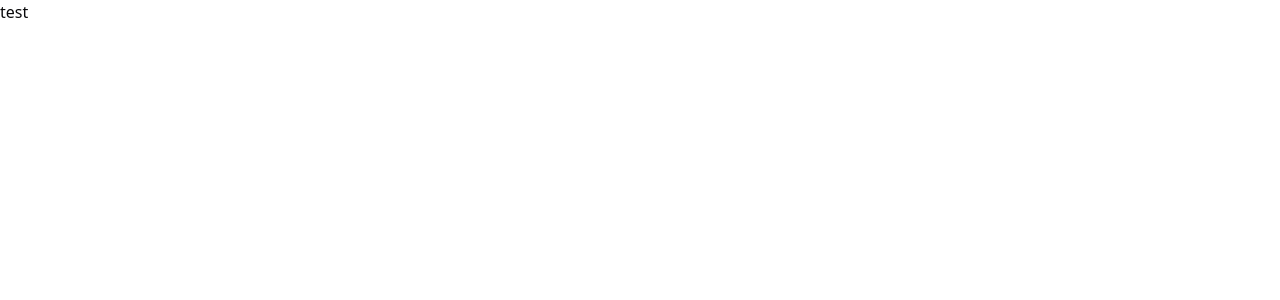
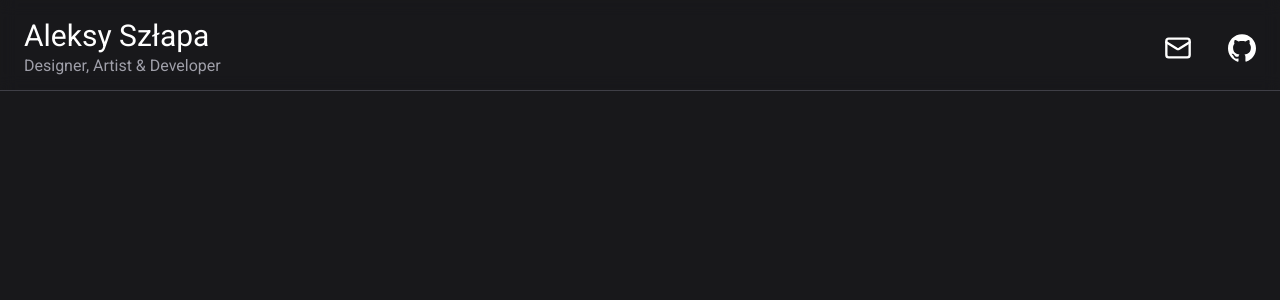
Before and after one commit to a-szlapa/portfolio_site, a React (Vite) app: page / in a window 1280 px wide. Shown: the top 300 px of the page. Built offline with nearby package versions, Linux system fonts and the light colour scheme.

Commit message:
feat: add site header, custom github icon component, and Lucide

```diff
--- a/src/App.tsx
+++ b/src/App.tsx
@@ -1,12 +1,13 @@
-import React from "react"
+import SiteHeader from "./custom-elements/custom-page-modules/SiteHeader";
 
 const App = () => {
   return (
-    <div>
-      <div className="">
-        <h1>test</h1>
+    <>
+      <div className="bg-zinc-900 min-h-screen font-(family-name:--font-roboto)">
+        <SiteHeader/>
+
       </div>
-    </div>
+    </>
   )
 }
 
--- /dev/null
+++ b/src/custom-elements/custom-icons/GitHubIcon.tsx
@@ -0,0 +1,13 @@
+// components/icons/GitHubIcon.tsx
+export function GitHubIcon({ className }: { className?: string }) {
+  return (
+    <svg
+      role="img"
+      viewBox="0 0 24 24"
+      className={className}
+      fill="currentColor"
+    >
+      <path d="M12 .297c-6.63 0-12 5.373-12 12 0 5.303 3.438 9.8 8.205 11.385.6.113.82-.258.82-.577 0-.285-.01-1.04-.015-2.04-3.338.724-4.042-1.61-4.042-1.61C4.422 18.07 3.633 17.7 3.633 17.7c-1.087-.744.084-.729.084-.729 1.205.084 1.838 1.236 1.838 1.236 1.07 1.835 2.809 1.305 3.495.998.108-.776.417-1.305.76-1.605-2.665-.3-5.466-1.332-5.466-5.93 0-1.31.465-2.38 1.235-3.22-.135-.303-.54-1.523.105-3.176 0 0 1.005-.322 3.3 1.23.96-.267 1.98-.399 3-.405 1.02.006 2.04.138 3 .405 2.28-1.552 3.285-1.23 3.285-1.23.645 1.653.24 2.873.12 3.176.765.84 1.23 1.91 1.23 3.22 0 4.61-2.805 5.625-5.475 5.92.42.36.81 1.096.81 2.22 0 1.606-.015 2.896-.015 3.286 0 .315.21.69.825.57C20.565 22.092 24 17.592 24 12.297c0-6.627-5.373-12-12-12"/>
+    </svg>
+  );
+}
--- /dev/null
+++ b/src/custom-elements/custom-page-modules/SiteHeader.tsx
@@ -0,0 +1,26 @@
+import { Mail, } from 'lucide-react';
+import { GitHubIcon } from '../custom-icons/GitHubIcon';
+// type Props = {}
+
+// const SiteHeader = (props: Props) => {
+
+const SiteHeader = () => {
+  return (
+    <header className="sticky top-0 z-50 w-full border-b border-zinc-700 bg-background/95 backdrop-blur pt-4 pb-2.5 px-6">
+      <div className="container flex h-16 items-center">
+        <div className="flex-col">
+          <h1 className='text-white text-3xl'>Aleksy Szłapa</h1>
+          <span className='text-zinc-400 '>Designer, Artist & Developer</span>
+        </div>
+        <nav className="ml-auto">
+          <ul className="flex gap-9">
+            <li><a href="mailto:szlapaaleksy@gmail.com" className="hover:text-primary text-white hover:text-[#A5E773]"><Mail className="h-7 w-7"></Mail></a></li>
+            <li><a href="https://github.com/a-szlapa" className="hover:text-primary text-white hover:text-[#A5E773] "><GitHubIcon className="h-7 w-7" /></a></li>
+          </ul>
+        </nav>
+      </div>
+    </header>
+  )
+}
+
+export default SiteHeader
--- a/src/index.css
+++ b/src/index.css
@@ -1,120 +1,8 @@
+@import url("https://fonts.googleapis.com/css2?family=Roboto&display=swap");
 @import "tailwindcss";
 @import "tw-animate-css";
 
-@custom-variant dark (&:is(.dark *));
 
-@theme inline {
-  --radius-sm: calc(var(--radius) - 4px);
-  --radius-md: calc(var(--radius) - 2px);
-  --radius-lg: var(--radius);
-  --radius-xl: calc(var(--radius) + 4px);
-  --color-background: var(--background);
-  --color-foreground: var(--foreground);
-  --color-card: var(--card);
-  --color-card-foreground: var(--card-foreground);
-  --color-popover: var(--popover);
-  --color-popover-foreground: var(--popover-foreground);
-  --color-primary: var(--primary);
-  --color-primary-foreground: var(--primary-foreground);
-  --color-secondary: var(--secondary);
-  --color-secondary-foreground: var(--secondary-foreground);
-  --color-muted: var(--muted);
-  --color-muted-foreground: var(--muted-foreground);
-  --color-accent: var(--accent);
-  --color-accent-foreground: var(--accent-foreground);
-  --color-destructive: var(--destructive);
-  --color-border: var(--border);
-  --color-input: var(--input);
-  --color-ring: var(--ring);
-  --color-chart-1: var(--chart-1);
-  --color-chart-2: var(--chart-2);
-  --color-chart-3: var(--chart-3);
-  --color-chart-4: var(--chart-4);
-  --color-chart-5: var(--chart-5);
-  --color-sidebar: var(--sidebar);
-  --color-sidebar-foreground: var(--sidebar-foreground);
-  --color-sidebar-primary: var(--sidebar-primary);
-  --color-sidebar-primary-foreground: var(--sidebar-primary-foreground);
-  --color-sidebar-accent: var(--sidebar-accent);
-  --color-sidebar-accent-foreground: var(--sidebar-accent-foreground);
-  --color-sidebar-border: var(--sidebar-border);
-  --color-sidebar-ring: var(--sidebar-ring);
+@theme {
+  --font-roboto: "Roboto", sans-serif;
 }
-
-:root {
-  --radius: 0.625rem;
-  --background: oklch(1 0 0);
-  --foreground: oklch(0.141 0.005 285.823);
-  --card: oklch(1 0 0);
-  --card-foreground: oklch(0.141 0.005 285.823);
-  --popover: oklch(1 0 0);
-  --popover-foreground: oklch(0.141 0.005 285.823);
-  --primary: oklch(0.21 0.006 285.885);
-  --primary-foreground: oklch(0.985 0 0);
-  --secondary: oklch(0.967 0.001 286.375);
-  --secondary-foreground: oklch(0.21 0.006 285.885);
-  --muted: oklch(0.967 0.001 286.375);
-  --muted-foreground: oklch(0.552 0.016 285.938);
-  --accent: oklch(0.967 0.001 286.375);
-  --accent-foreground: oklch(0.21 0.006 285.885);
-  --destructive: oklch(0.577 0.245 27.325);
-  --border: oklch(0.92 0.004 286.32);
-  --input: oklch(0.92 0.004 286.32);
-  --ring: oklch(0.705 0.015 286.067);
-  --chart-1: oklch(0.646 0.222 41.116);
-  --chart-2: oklch(0.6 0.118 184.704);
-  --chart-3: oklch(0.398 0.07 227.392);
-  --chart-4: oklch(0.828 0.189 84.429);
-  --chart-5: oklch(0.769 0.188 70.08);
-  --sidebar: oklch(0.985 0 0);
-  --sidebar-foreground: oklch(0.141 0.005 285.823);
-  --sidebar-primary: oklch(0.21 0.006 285.885);
-  --sidebar-primary-foreground: oklch(0.985 0 0);
-  --sidebar-accent: oklch(0.967 0.001 286.375);
-  --sidebar-accent-foreground: oklch(0.21 0.006 285.885);
-  --sidebar-border: oklch(0.92 0.004 286.32);
-  --sidebar-ring: oklch(0.705 0.015 286.067);
-}
-
-.dark {
-  --background: oklch(0.141 0.005 285.823);
-  --foreground: oklch(0.985 0 0);
-  --card: oklch(0.21 0.006 285.885);
-  --card-foreground: oklch(0.985 0 0);
-  --popover: oklch(0.21 0.006 285.885);
-  --popover-foreground: oklch(0.985 0 0);
-  --primary: oklch(0.92 0.004 286.32);
-  --primary-foreground: oklch(0.21 0.006 285.885);
-  --secondary: oklch(0.274 0.006 286.033);
-  --secondary-foreground: oklch(0.985 0 0);
-  --muted: oklch(0.274 0.006 286.033);
-  --muted-foreground: oklch(0.705 0.015 286.067);
-  --accent: oklch(0.274 0.006 286.033);
-  --accent-foreground: oklch(0.985 0 0);
-  --destructive: oklch(0.704 0.191 22.216);
-  --border: oklch(1 0 0 / 10%);
-  --input: oklch(1 0 0 / 15%);
-  --ring: oklch(0.552 0.016 285.938);
-  --chart-1: oklch(0.488 0.243 264.376);
-  --chart-2: oklch(0.696 0.17 162.48);
-  --chart-3: oklch(0.769 0.188 70.08);
-  --chart-4: oklch(0.627 0.265 303.9);
-  --chart-5: oklch(0.645 0.246 16.439);
-  --sidebar: oklch(0.21 0.006 285.885);
-  --sidebar-foreground: oklch(0.985 0 0);
-  --sidebar-primary: oklch(0.488 0.243 264.376);
-  --sidebar-primary-foreground: oklch(0.985 0 0);
-  --sidebar-accent: oklch(0.274 0.006 286.033);
-  --sidebar-accent-foreground: oklch(0.985 0 0);
-  --sidebar-border: oklch(1 0 0 / 10%);
-  --sidebar-ring: oklch(0.552 0.016 285.938);
-}
-
-@layer base {
-  * {
-    @apply border-border outline-ring/50;
-  }
-  body {
-    @apply bg-background text-foreground;
-  }
-}
```
Also changed, not shown: 1 other file (tests, documents, lock files or other folders).
